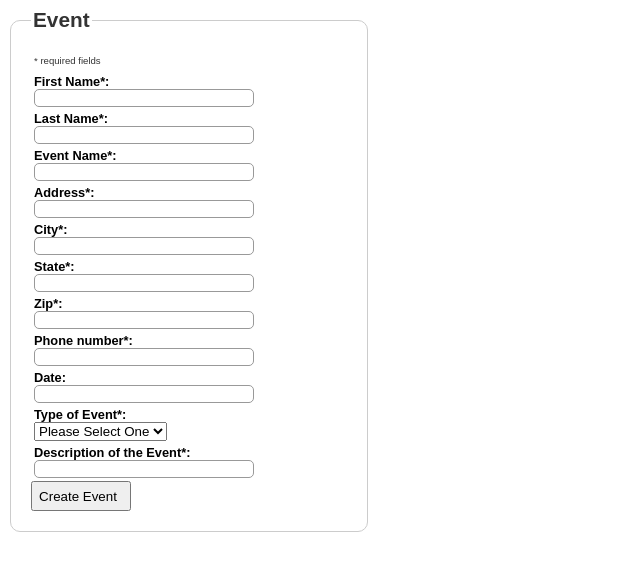
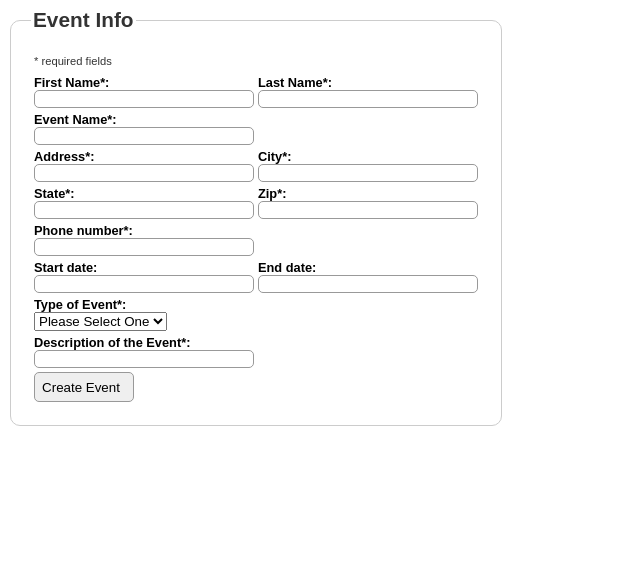
Before and after one commit to flake79936/JETDEVLLC, a PHP site: page /EventCreation.php in a window 1280 px wide. Shown: the top 571 px of the page, without its empty margins (0-640 px from the left). Run offline with PHP 8.4, Linux system fonts and the light colour scheme; some libraries are stand-ins or nearby versions.

Commit message:
eventCreation.php
'EventCreation.php' changes made to that page.
- added the 'other' option
- checks for the number of chars in the 'other' field
- and small changes to the site.

```diff
--- a/DB.sql
+++ b/DB.sql
@@ -19,13 +19,15 @@ CREATE TABLE Events(
 	Evename VARCHAR(26) NOT NULL,
 	Eaddress VARCHAR(255) NOT NULL,
 	Ecity VARCHAR(50) NOT NULL,
-	Estate CHAR(2) NOT NULL,
+	Estate CHAR(10) NOT NULL,
 	Ezip INT(5) NOT NULL,
 	EphoneNumber INT(10),
 	Etype VARCHAR(26) NOT NULL,
 	Edescription VARCHAR(26) NOT NULL,
 	Epic BLOB,
-	Edate VARCHAR(20) NOT NULL,
+	EstartDate VARCHAR(20) NOT NULL,
+	EendDate VARCHAR(20) NOT NULL,
+	Eother CHAR(255),
 	PRIMARY KEY(Eid)
 );
 
--- a/EventCreation.php
+++ b/EventCreation.php
@@ -30,11 +30,7 @@
 		<script src="//code.jquery.com/jquery-1.10.2.js"></script>
 		<script src="//code.jquery.com/ui/1.10.4/jquery-ui.js"></script>
 		<!--Calendar-->
-		<script>
-			$(function() {
-				$("#Edate").datepicker();
-			});
-		</script>
+
 		<!--Script to show whether the event is 'Other'-->
 		<script type="text/javascript">
 			$(document).ready(function(){
@@ -50,13 +46,26 @@
 				}).change();
 			});
 		</script>
+		<!--Counts the number of characters-->
+		<script type="text/javascript">
+			function textCounter(field, cnt, maxlimit) {
+				var cntfield = document.getElementById(cnt)
+				if (field.value.length > maxlimit) // if too long...trim it!
+					field.value = field.value.substring(0, maxlimit);
+				 // otherwise, update 'characters left' counter
+				else
+					//cntfield.value = maxlimit - field.value.length;
+					document.getElementById('charsLeft').innerHTML = maxlimit - field.value.length;
+			}
+		</script>
 	</head>
+
 	<body>
 		<div id='fg_membersite'>
 			<form id="event" action="<?php echo $fgmembersite->GetSelfScript(); ?>" method="POST" accept-charset="UTF-8" enctype="multipart/form-data">
 				<fieldset>
 					<table>
-						<legend>Event</legend>
+						<legend>Event Info</legend>
 
 						<input type="hidden" name="submitted" id="submitted" value="1"/>
 
@@ -64,17 +73,16 @@
 						<input type="text" class="spmhidip" name="<?php echo $fgmembersite->GetSpamTrapInputName(); ?>" />
 
 						<tr><td><span class="error"><?php echo $fgmembersite->GetErrorMessage(); ?></span></td></tr>
-						<!--First Name-->
+
 						<tr>
+							<!--First Name-->
 							<td class="container">
 								<label for="Efname">First Name*: </label><br/>
 								<input type="text" name="Efname" id="Efname" value="<?php echo $fgmembersite->SafeDisplay('Efname') ?>" maxlength="50" /><br/>
 								<span id="event_Efname_errorloc" class="error"></span>
 							</td>
-						</tr>
 
-						<!--Last Name-->
-						<tr>
+							<!--Last Name-->
 							<td class="container">
 								<label for="Elname">Last Name*: </label><br/>
 								<input type="text" name="Elname" id="Elname" value="<?php echo $fgmembersite->SafeDisplay('Elname') ?>" maxlength="50" /><br/>
@@ -82,8 +90,9 @@
 							</td>
 						</tr>
 
-						<!--Event Name-->
+
 						<tr>
+							<!--Event Name-->
 							<td class="container">
 								<label for="Evename">Event Name*: </label><br/>
 								<input type="text" name="Evename" id="Evename" value="<?php echo $fgmembersite->SafeDisplay('Evename') ?>" maxlength="50" /><br/>
@@ -91,17 +100,15 @@
 							</td>
 						</tr>
 
-						<!--Email-->
 						<tr>
+							<!--Address-->
 							<td class="container">
 								<label for="Eaddress">Address*: </label><br/>
 								<input type="text" name="Eaddress" id="Eaddress" value="<?php echo $fgmembersite->SafeDisplay("Eaddress") ?>" maxlength="50" /><br/>
 								<span id="event_Eaddress_errorloc" class="error"></span>
 							</td>
-						</tr>
 
-						<!--City-->
-						<tr>
+							<!--City-->
 							<td class="container">
 								<label for="Ecity">City*: </label><br/>
 								<input type="text" name="Ecity" id="Ecity" value="<?php echo $fgmembersite->SafeDisplay("Ecity") ?>" maxlength="50" /><br/>
@@ -109,17 +116,15 @@
 							</td>
 						</tr>
 
-						<!--State-->
 						<tr>
+							<!--State-->
 							<td class="container">
 								<label for="Estate">State*: </label><br/>
 								<input type="text" name="Estate" id="Estate" value="<?php echo $fgmembersite->SafeDisplay("Estate") ?>" maxlength="50" /><br/>
 								<span id="event_Estate_errorloc" class="error"></span>
 							</td>
-						</tr>
 
-						<!--Zip-->
-						<tr>
+							<!--Zip-->
 							<td class="container">
 								<label for="Ezip">Zip*: </label><br/>
 								<input type="text" name="Ezip" id="Ezip" value="<?php echo $fgmembersite->SafeDisplay("Ezip") ?>" maxlength="50" /><br/>
@@ -136,20 +141,34 @@
 							</td>
 						</tr>
 
-						<!--date picker-->
+						<script type="text/javascript">
+							$(document).ready(function(){
+								$("#EstartDate").datepicker();
+								$("#EendDate").datepicker();
+							});
+						</script>
+
 						<tr>
+							<!--Start Date picker-->
 							<td class="container">
-								<label for="Edate">Date: </label><br/>
-								<input type="text" name="Edate" id="Edate" value="<?php echo $fgmembersite->SafeDisplay("Edate") ?>" maxlength="50" /><br/>
-								<span id="event_Edate_errorloc" class="error"></span>
+								<label for="EstartDate">Start date: </label><br/>
+								<input type="text" name="EstartDate" id="EstartDate" value="<?php echo $fgmembersite->SafeDisplay("EstartDate") ?>" maxlength="50" /><br/>
+								<span id="event_EstartDate_errorloc" class="error"></span>
+							</td>
+
+							<!--End Date picker-->
+							<td class="container">
+								<label for="EendDate">End date: </label><br/>
+								<input type="text" name="EendDate" id="EendDate" value="<?php echo $fgmembersite->SafeDisplay("EendDate") ?>" maxlength="50" /><br/>
+								<span id="event_EendDate_errorloc" class="error"></span>
 							</td>
 						</tr>
 
-						<!--Type of Event-->
 						<tr>
+							<!--Type of Event-->
 							<td class="container">
 								<label for="Etype">Type of Event*: </label><br/>
-								<select>
+								<select name="Etype">
 								 <option>Please Select One</option>
 								 <option value="Concert">Concert</option>
  								 <option value="Fair">Fair</option>
@@ -157,21 +176,21 @@
   								 <option value="Social">Social</option>
   								 <option value="Other">Other</option>
 								</select>
-
-								<!--<input type="text" name="Etype" id="Etype" value="<?php echo $fgmembersite->SafeDisplay("Etype") ?>" maxlength="50" /><br/>-->
 							</td>
 						</tr>
 
-						<!--Other 'option'-->
-						<tr id="other">
-							<td>
-								<label for="Etype">Other: </label><br/>
-								<textarea rows="3" cols="40" name="Etype" id="Etype" value="<?php echo $fgmembersite->SafeDisplay("Etype") ?>"></textarea>
-								<span id="event_Etype_errorloc" class="error"></span>
+						<tr id="other" >
+							<!--Other 'option'-->
+							<td colspan="2">
+								<label for="Eother">Other: </label><br/>
+								<textarea onKeyUp="textCounter(this,'charsLeft', 500)" rows="3" cols="30" name="Eother" id="Eother" value="<?php echo $fgmembersite->SafeDisplay("Eother") ?>"></textarea>
+								<div style="color:red; font-size:12pt; font-style:italic;" id="charsLeft" value="500"> 500 Characters Max</div>
+								<span id="event_Eother_errorloc" class="error"></span>
 							</td>
 						</tr>
-						<!--Description-->
+
 						<tr>
+							<!--Description-->
 							<td class="container">
 								<label for="Edescription">Description of the Event*: </label><br/>
 								<input type="text" name="Edescription" id="Edescription" value="<?php echo $fgmembersite->SafeDisplay("Edescription") ?>" maxlength="50" /><br/>
@@ -179,8 +198,13 @@
 							</td>
 						</tr>
 
+						<tr>
+							<!--Submit Button-->
+							<td>
+								<input id="submitButton" type="submit" name="Submit" value="Create Event" />
+							</td>
+						</tr>
 					</table>
-					<input id="submitButton" type="submit" name="Submit" value="Create Event" />
 				</fieldset>
 			</form>
 		</div>
@@ -190,16 +214,18 @@
 			frmvalidator.EnableOnPageErrorDisplay();
 			frmvalidator.EnableMsgsTogether();
 
-			frmvalidator.addValidation("Efname",       "req",   "Please fill in First Name");
-			frmvalidator.addValidation("Elname",       "req",   "Please fill in Last Name");
-			frmvalidator.addValidation("Evename",      "req",   "Please fill in Event Name");
-			frmvalidator.addValidation("Eaddress",     "req",   "Please fill in address");
+			frmvalidator.addValidation("Efname",       "req", "Please fill in First Name");
+			frmvalidator.addValidation("Elname",       "req", "Please fill in Last Name");
+			frmvalidator.addValidation("Evename",      "req", "Please fill in Event Name");
+			frmvalidator.addValidation("Eaddress",     "req", "Please fill in address");
 			frmvalidator.addValidation("Ecity",        "req", "Please fill in City");
-			frmvalidator.addValidation("Estate",       "req",   "Please fill in State");
-			frmvalidator.addValidation("Ezip",         "req",   "Please fill in Zip code");
-			frmvalidator.addValidation("EphoneNumber", "req",   "Please fill in Phone Number");
-			frmvalidator.addValidation("Etype",        "req",   "Please fill in Type of Event");
-			frmvalidator.addValidation("Edescription", "req",   "Please fill in Description");
+			frmvalidator.addValidation("Estate",       "req", "Please fill in State");
+			frmvalidator.addValidation("Ezip",         "req", "Please fill in Zip code");
+			frmvalidator.addValidation("EphoneNumber", "req", "Please fill in Phone Number");
+			frmvalidator.addValidation("EstartDate",   "req", "Please Select a Start Date");
+			frmvalidator.addValidation("EendDate",     "req", "Please Select an End Date");
+			//frmvalidator.addValidation("Etype",        "req", "Please fill in Type of Event");
+			frmvalidator.addValidation("Edescription", "req", "Please fill in Description");
 
 			// ]]>
 		</script>
--- a/css/fg_membersite.css
+++ b/css/fg_membersite.css
@@ -2,144 +2,149 @@
 You can customize all the aspects of the form in this style sheet*/
 
 #fg_membersite fieldset{
-	width: 316px;
-	padding:20px;
-	border:1px solid #ccc;
-	-moz-border-radius: 10px;
+	width:                 316px;
+	padding:               20px;
+	border:                1px solid #ccc;
+	-moz-border-radius:    10px;
 	-webkit-border-radius: 10px;
-	-khtml-border-radius: 10px;
-	border-radius: 10px;
+	-khtml-border-radius:  10px;
+	border-radius:         10px;
 }
 
 #fg_membersite legend, #fg_membersite h2{
-	font-family : Arial, sans-serif;
-	font-size: 1.3em;
-	font-weight:bold;
-	color:#333;
+	font-family: Arial, sans-serif;
+	font-size:   1.3em;
+	font-weight: bold;
+	color:       #333;
 }
 
 #fg_membersite label{
-	font-family : Arial, sans-serif;
-	font-size:0.8em;
+	font-family: Arial, sans-serif;
+	font-size:   0.8em;
 	font-weight: bold;
 }
 
 #fg_membersite input[type="text"], #fg_membersite textarea,
 #fg_membersite input[type="password"]{
-	font-family : Arial, Verdana, sans-serif;
-	font-size: 0.8em;
-	line-height:140%;
-	color : #000;
-	padding : 3px;
-	border : 1px solid #999;
+	font-family:           Arial, Verdana, sans-serif;
+	font-size:             0.8em;
+	line-height:           140%;
+	color:                 #000;
+	padding:               3px;
+	border:                1px solid #999;
+	-moz-border-radius:    5px;
+	-webkit-border-radius: 5px;
+	-khtml-border-radius:  5px;
+	border-radius:         5px;
+}
+
+#fg_membersite input[type="text"],
+#fg_membersite input[type="password"]{
+	height: 18px;
+	width:  220px;
+}
+
+#fg_membersite #scaptcha{
+	width:  60px;
+	height: 18px;
+}
+
+#fg_membersite input[type="submit"]{
+	width:        100px;
+	height:       30px;
+	padding-left: 0px;
+	border: 1px solid #999;
 	-moz-border-radius: 5px;
 	-webkit-border-radius: 5px;
 	-khtml-border-radius: 5px;
 	border-radius: 5px;
 }
 
-#fg_membersite input[type="text"],
-#fg_membersite input[type="password"]{
-	height:18px;
-	width:220px;
-}
-
-#fg_membersite #scaptcha{
-	width:60px;
-	height:18px;
-}
-
-#fg_membersite input[type="submit"]{
-	width:100px;
-	height:30px;
-	padding-left:0px;
-}
-
 #fg_membersite textarea{
-	height:120px;
-	width:310px;
+	height: 120px;
+	width:  300px;
 }
 
 #fg_membersite input[type="text"]:focus,
 #fg_membersite textarea:focus{
-	color : #009;
-	border : 1px solid #990000;
-	background-color : #ffff99;
-	font-weight:bold;
+	color:             #009;
+	border:            1px solid #990000;
+	background-color:  #ffff99;
+	font-weight:       bold;
 }
 
 #fg_membersite .container{
-	margin-top:8px;
+	margin-top:    8px;
 	margin-bottom: 10px;
 }
 
 #fg_membersite .error{
-	font-family: Verdana, Arial, sans-serif;
-	font-size: 0.7em;
-	color: #900;
-	background-color : #ffff00;
+	font-family:      Verdana, Arial, sans-serif;
+	font-size:        0.7em;
+	color:            #900;
+	background-color: #ffff00;
 }
 
 #fg_membersite #register_password_errorloc{
-	clear:both;
+	clear: both;
 }
 
 #fg_membersite  fieldset#antispam{
-	padding:2px;
-	border-top:1px solid #EEE;
-	border-left:0;
-	border-right:0;
-	border-bottom:0;
-	width:350px;
+	padding:       2px;
+	border-top:    1px solid #EEE;
+	border-left:   0;
+	border-right:  0;
+	border-bottom: 0;
+	width:         350px;
 }
 
 #fg_membersite fieldset#antispam legend{
-	font-family : Arial, sans-serif;
-	font-size: 0.8em;
-	font-weight:bold;
-	color:#333;
+	font-family: Arial, sans-serif;
+	font-size:   0.8em;
+	font-weight: bold;
+	color:       #333;
 }
 
 #fg_membersite .short_explanation{
-	font-family : Arial, sans-serif;
-	font-size: 0.6em;
-	color:#333;
+	font-family: Arial, sans-serif;
+	font-size:   0.7em;
+	color:       #333;
 }
 
 /* spam_trap: This input is hidden. This is here to trick the spam bots*/
 #fg_membersite .spmhidip{
-	display:none;
-	width:10px;
-	height:3px;
+	display: none;
+	width:   10px;
+	height:  3px;
 }
 
 #fg_membersite #fg_crdiv{
-	font-family : Arial, sans-serif;
-	font-size: 0.3em;
-	opacity: .2;
+	font-family:  Arial, sans-serif;
+	font-size:    0.3em;
+	opacity:      .2;
 	-moz-opacity: .2;
-	filter: alpha(opacity=20);
+	filter:       alpha(opacity=20);
 }
 
 #fg_membersite  #fg_crdiv p{
-	display:none;
+	display: none;
 }
 
 #fg_membersite_content li{
-	font-family : Arial, sans-serif;
-	padding-top:10px;
-	padding-bottom:10px;
+	font-family:    Arial, sans-serif;
+	padding-top:    10px;
+	padding-bottom: 10px;
 }
 
 #fg_membersite_content{
-	font-family : Arial, sans-serif;
-	font-size: 0.9em;
+	font-family: Arial, sans-serif;
+	font-size:   0.9em;
 	line-height: 150%
 }
 
 #fg_membersite_content h2{
-	font-family : Arial, sans-serif;
-	font-size: 1.5em;
-	font-weight:bold;
-	color:#333;
+	font-family: Arial, sans-serif;
+	font-size:   1.5em;
+	font-weight: bold;
+	color:       #333;
 }
--- a/include/fg_membersite.php
+++ b/include/fg_membersite.php
@@ -320,7 +320,6 @@ class FGMembersite{
 		return true;
 	}
 
-	/*Validate Event Submission*/
 	function ValidateEventSubmission(){
 		//This is a hidden input field. Humans won't fill this field.
 		if(!empty($_POST[$this->GetSpamTrapInputName()]) ){
@@ -338,9 +337,10 @@ class FGMembersite{
 		$validator->addValidation("Estate",       "req", "Please fill in State");
 		$validator->addValidation("Ezip",         "req", "Please fill in Zip code");
 		$validator->addValidation("EphoneNumber", "req", "Please fill in Phone Number");
-		$validator->addValidation("Etype",        "req", "Please fill in Type of Event");
-		$validator->addValidation("Edescription", "req", "Please fill in Description");
-
+		//$validator->addValidation("Etype",        "req", "Please fill in Type of Event");
+		$validator->addValidation("EstartDate",   "req", "Please Select a Start Date");
+		//$validator->addValidation("EendDate",     "req", "Please Select an End Date");
+		//$validator->addValidation("Edescription", "req", "Please fill in Description");
 
 		if(!$validator->ValidateForm()){
 			$error='';
@@ -365,10 +365,11 @@ class FGMembersite{
 		$formvars['EphoneNumber'] = $this->Sanitize($_POST['EphoneNumber']);
 		$formvars['Etype']        = $this->Sanitize($_POST['Etype']);
 		$formvars['Edescription'] = $this->Sanitize($_POST['Edescription']);
+		$formvars['EstartDate']   = $this->Sanitize($_POST['EstartDate']);
+		$formvars['EendDate']     = $this->Sanitize($_POST['EendDate']);
+		$formvars['Eother']       = $this->Sanitize($_POST['Eother']);
 	}
-	/*End of Event Submission*/
 
-	/*Save to Database Event*/
 	function SaveEventToDatabase(&$formvars){
 		if(!$this->DBLogin()){
 			$this->HandleError("Database login failed!");
@@ -398,8 +399,8 @@ class FGMembersite{
         //$confirmcode = $this->MakeConfirmationMd5($formvars['email']);
 
         //$formvars['confirmcode'] = $confirmcode;
-
-        $insert_query = 'INSERT INTO ' . $this->tablename2 . '(Efname, Elname, Evename, Eaddress, Ecity, Estate, Ezip, EphoneNumber, Etype, Edescription)
+		if($formvars['Etype'] === 'Other'){
+			$insert_query = 'INSERT INTO ' . $this->tablename2 . '(Efname, Elname, Evename, Eaddress, Ecity, Estate, Ezip, EphoneNumber, Etype, Edescription, EstartDate, EendDate, Eother)
 				VALUES(
 					"' . $this->SanitizeForSQL($formvars['Efname']) . '",
 					"' . $this->SanitizeForSQL($formvars['Elname']) . '",
@@ -410,23 +411,37 @@ class FGMembersite{
 					"' . $this->SanitizeForSQL($formvars['Ezip']) . '",
 					"' . $this->SanitizeForSQL($formvars['EphoneNumber']) . '",
 					"' . $this->SanitizeForSQL($formvars['Etype']) . '",
-                "' . $this->SanitizeForSQL($formvars['Edescription']) . '"
-                )';
+					"' . $this->SanitizeForSQL($formvars['Edescription']) . '",
+					"' . $this->SanitizeForSQL($formvars['EstartDate']) . '",
+					"' . $this->SanitizeForSQL($formvars['EendDate']) . '",
+					"' . $this->SanitizeForSQL($formvars['Eother']) . '"
+				);';
+		} else {
+			$insert_query = 'INSERT INTO ' . $this->tablename2 . '(Efname, Elname, Evename, Eaddress, Ecity, Estate, Ezip, EphoneNumber, Etype, Edescription, EstartDate, EendDate)
+				VALUES(
+					"' . $this->SanitizeForSQL($formvars['Efname']) . '",
+					"' . $this->SanitizeForSQL($formvars['Elname']) . '",
+					"' . $this->SanitizeForSQL($formvars['Evename']) . '",
+					"' . $this->SanitizeForSQL($formvars['Eaddress']) . '",
+					"' . $this->SanitizeForSQL($formvars['Ecity']) . '",
+					"' . $this->SanitizeForSQL($formvars['Estate']) . '",
+					"' . $this->SanitizeForSQL($formvars['Ezip']) . '",
+					"' . $this->SanitizeForSQL($formvars['EphoneNumber']) . '",
+					"' . $this->SanitizeForSQL($formvars['Etype']) . '",
+					"' . $this->SanitizeForSQL($formvars['Edescription']) . '",
+					"' . $this->SanitizeForSQL($formvars['EstartDate']) . '",
+					"' . $this->SanitizeForSQL($formvars['EendDate']) . '"
+				);';
+		}
 
-        if(!mysql_query( $insert_query, $this->connection)){
+        if(!mysql_query($insert_query, $this->connection)){
             $this->HandleDBError("Error inserting data to the table\nquery: $insert_query");
             return false;
         }
 		return true;
     }
 
-
-	/*End of Database Event*/
 	/*----(End) CreateEvent() Submission----*/
-
-
-
-
 
 
 	/*----(Start) User Management----*/
@@ -582,21 +597,22 @@ class FGMembersite{
 
 	function CreateTableEvent(){
 		$qry = "Create Table $this->tablename2 (".
-		"Eid	INT	AUTO_INCREMENT NOT NULL,".
+				"Eid INT AUTO_INCREMENT NOT NULL,".
 				"Efname VARCHAR(26) NOT NULL,".
-		"Elname VARCHAR(26) NOT NULL".
+				"Elname VARCHAR(26) NOT NULL,".
 				"Evename VARCHAR(26) NOT NULL,".
 				"Eaddress VARCHAR(255) NOT NULL,".
 				"Ecity VARCHAR(50) NOT NULL,".
-		"Estate CHAR(2) NOT NULL,".
+				"Estate CHAR(255) NOT NULL,".
 				"Ezip INT(5) NOT NULL,".
 				"EphoneNumber INT(10),".
 				"Etype VARCHAR(26) NOT NULL,".
 				"Edescription VARCHAR(26) NOT NULL,".
 				"Epic BLOB,".
-		"Edate VARCHAR(20) NOT NULL,".
+				"EstartDate VARCHAR(20) NOT NULL,".
+				"EendDate VARCHAR(20) NOT NULL,".
 				"PRIMARY KEY(Eid)".
-		")";
+			");";
 
 		if(!mysql_query($qry, $this->connection)){
 			$this->HandleDBError("Error creating the table \nquery was\n $qry");
@@ -845,7 +861,7 @@ class FGMembersite{
 	}
 
 	function HandleDBError($err){
-		$this->HandleError($err."\r\n mysqlerror:".mysql_error());
+		$this->HandleError($err . "\r\n mysqlerror: " . mysql_error());
 	}
 
 	function GetFromAddress(){
```
Lines whose indentation alone changed are shown as unchanged.
